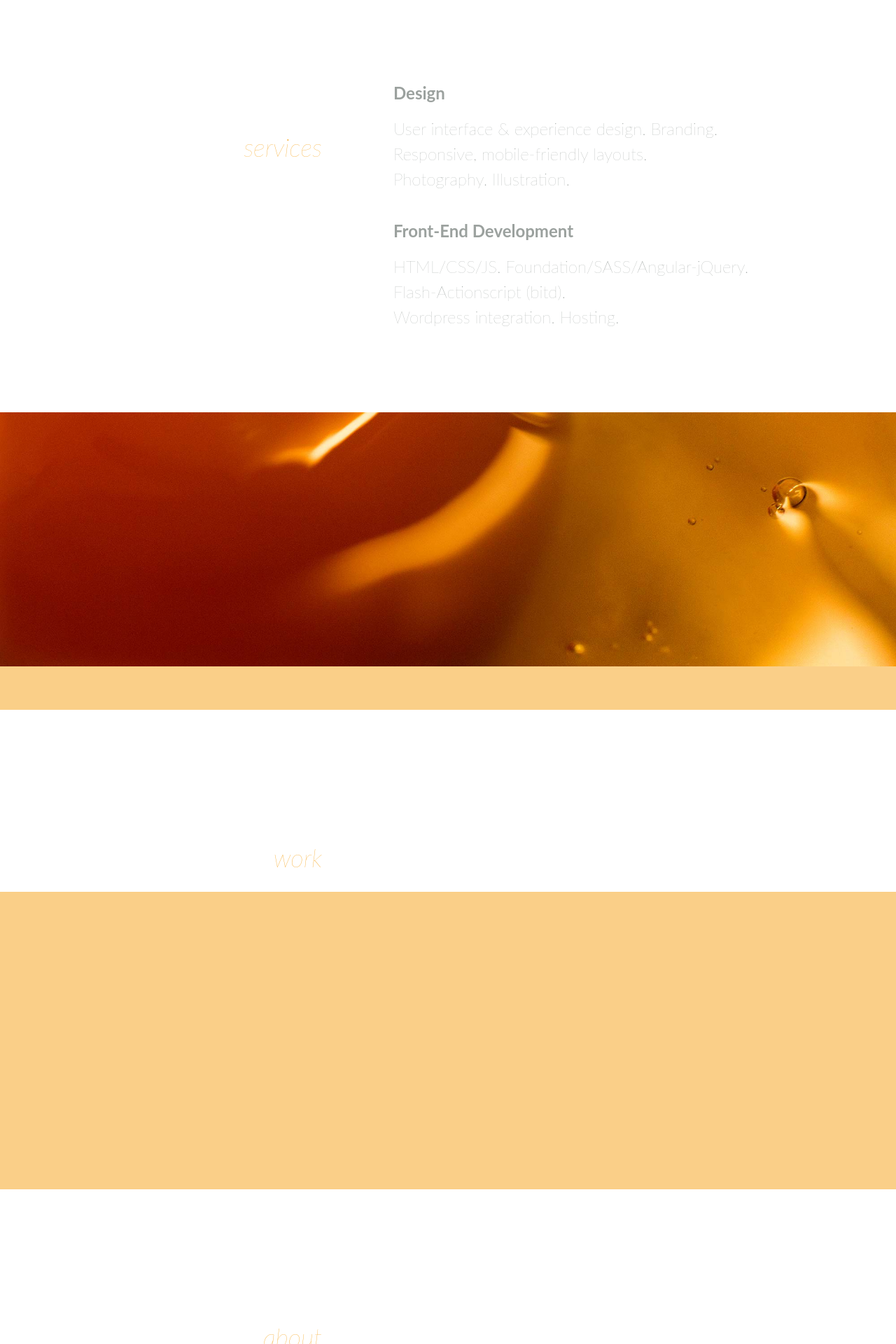
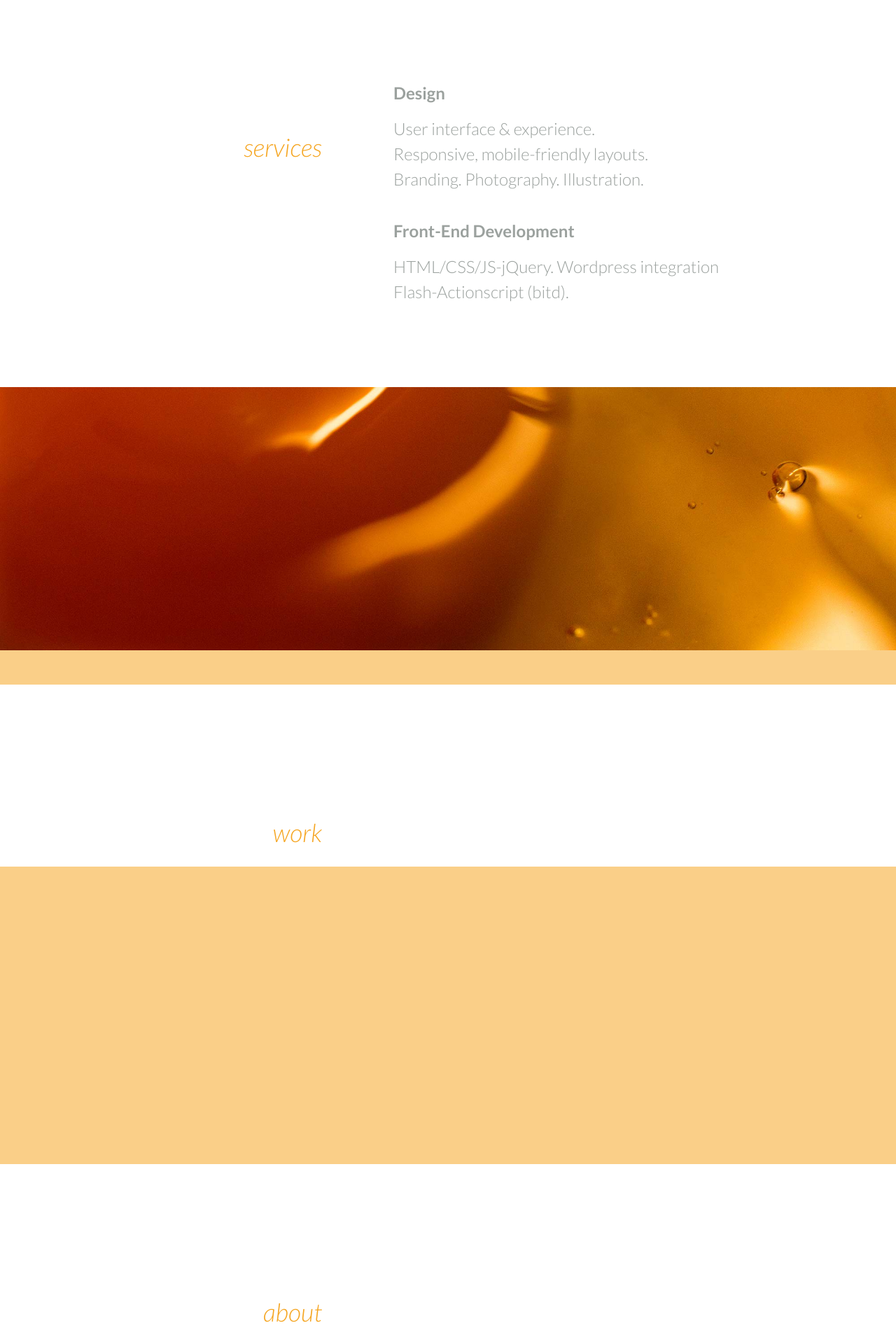
Before and after one commit to mdziedzic/eggfoo, a PHP site: page / in a window 1280 px wide. Shown: the part 801-2721 px from the top of the page at 70% size. Run offline with PHP 8.4, Linux system fonts and the light colour scheme; style sheets or scripts are compiled from the project's sources; some libraries are stand-ins or nearby versions.

Commit message:
typography changes

```diff
--- a/css/sass/base/bitters/_typography.scss
+++ b/css/sass/base/bitters/_typography.scss
@@ -28,7 +28,7 @@ h1 {
 
 h2 {
     font-size: 2.25em;
-    font-weight: 200;
+    font-weight: 300;
     font-style: italic;
     color: $orange;
 }
@@ -41,7 +41,7 @@ h3 {
 p {
     margin: 0 0 $small-spacing;
     font-size: 1.5em;
-    font-weight: 200;
+    font-weight: 300;
 }
 
 a {
--- a/index.html
+++ b/index.html
@@ -14,6 +14,7 @@
         <!-- Place favicon.ico and apple-touch-icon.png in the root directory -->
 
         <link rel="stylesheet" href="css/main.css">
+        <link href='http://fonts.googleapis.com/css?family=Lato:100,300,400,700,900,100italic,300italic,400italic,700italic,900italic' rel='stylesheet' type='text/css'>
         <script src="js/vendor/modernizr-2.6.2.min.js"></script>
     </head>
 
@@ -56,14 +57,13 @@
                 <div class="l-section-header"><h2>services</h2></div>
                 <div class="l-section-body">
                     <h3>Design</h3>
-                    <p>User interface &amp; experience design. Branding.<br />
+                    <p>User interface &amp; experience.<br />
                     Responsive, mobile-friendly layouts.<br />
-                    Photography. Illustration.</p><br />
+                    Branding. Photography. Illustration.</p><br />
 
                     <h3>Front-End Development</h3>
-                    <p>HTML/CSS/JS. Foundation/SASS/Angular-jQuery.<br />
-                    Flash-Actionscript (bitd).<br />
-                    Wordpress integration. Hosting.</p>
+                    <p>HTML/CSS/JS-jQuery. Wordpress integration<br />
+                    Flash-Actionscript (bitd).</p>
                 </div>
             </div>
             <div class="l-section-bottom">
@@ -72,6 +72,7 @@
                     <div id="js-parallax-background" class="parallax-background"></div>
                 </div>
             </div>
+            <div class="hash"></div>
         </section>
 
 
```
